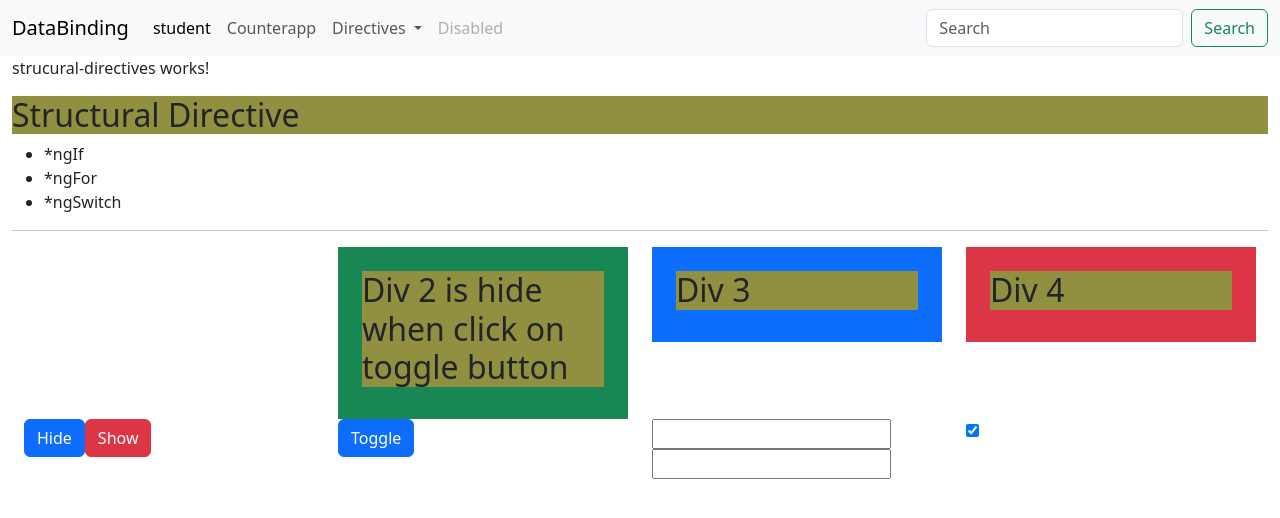
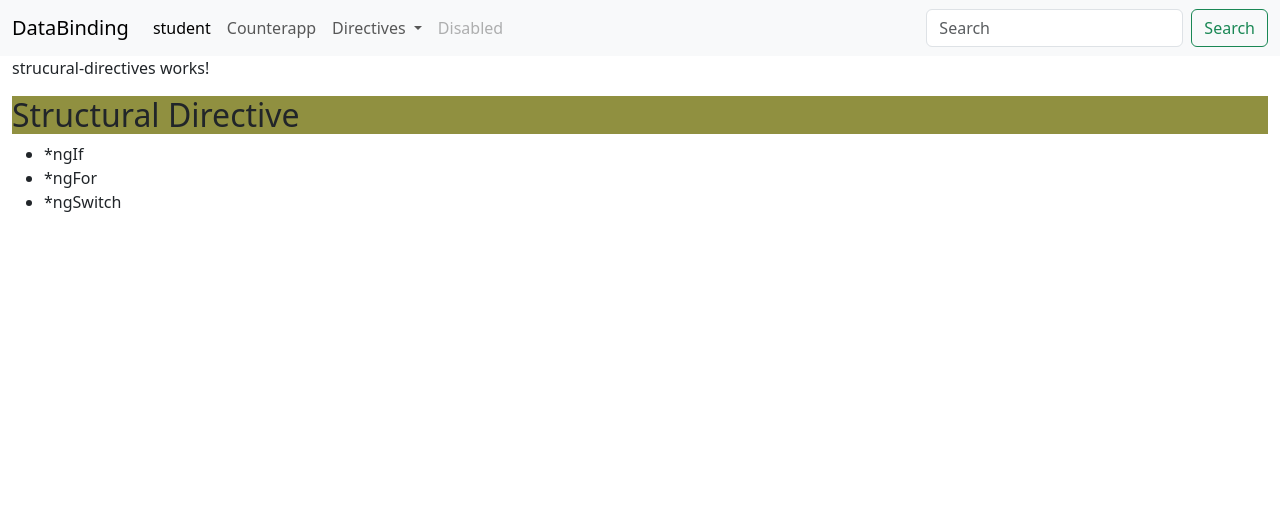
Before and after one commit to Rutujaranade22/angular-practice, an Angular app: page /directives in a window 1280 px wide. Shown: the top 518 px of the page. Built offline with nearby package versions, Linux system fonts and the light colour scheme.

Commit message:
ngif created

```diff
--- a/src/app/app.html
+++ b/src/app/app.html
@@ -17,7 +17,7 @@
             Directives
           </a>
           <ul class="dropdown-menu" aria-labelledby="navbarDropdown">
-            <li><a class="dropdown-item" routerLink="typescript">Typescript</a></li>
+            <li><a class="dropdown-item" routerLink="ngIF">ngIf</a></li>
             <li><a class="dropdown-item" routerLink="#">Another action</a></li>
             <li><hr class="dropdown-divider"></li>
             <li><a class="dropdown-item"routerLink="#">Something else here</a></li>
--- a/src/app/app.routes.ts
+++ b/src/app/app.routes.ts
@@ -4,6 +4,7 @@ import { DataBinding } from './data-binding/data-binding';
 import { StrucuralDirectives } from './strucural-directives/strucural-directives';
 import { Typescript } from './typescript/typescript';
 import { CounterApp } from './counter-app/counter-app';
+import { NgIf } from './ng-if/ng-if';
 
 export const routes: Routes = [
     {
@@ -25,5 +26,9 @@ export const routes: Routes = [
         path:"couterapp",
         component:CounterApp
 
+    },
+    {
+        path:"ngIF",
+        component:NgIf
     }
 ];
--- /dev/null
+++ b/src/app/ng-for/ng-for.html
@@ -0,0 +1 @@
+<p>ng-for works!</p>
--- /dev/null
+++ b/src/app/ng-if/ng-if.html
@@ -0,0 +1,6 @@
+<p>ng-if works!</p>
+<input type="text" [(ngModel)]="userName"  placeholder="Enter a name"class="form-control w-25 mb-3">
+
+<div *ngIf="userName">
+    <h3>Hello,{{userName}}</h3>
+</div>
--- /dev/null
+++ b/src/app/ng-if/ng-if.ts
@@ -0,0 +1,15 @@
+import { CommonModule } from '@angular/common';
+import { Component } from '@angular/core';
+import { FormsModule } from '@angular/forms';
+
+@Component({
+  selector: 'app-ng-if',
+  imports: [FormsModule,CommonModule],
+  standalone:true,
+  templateUrl: './ng-if.html',
+  styleUrl: './ng-if.css'
+})
+export class NgIf {
+  userName:string= '';
+
+}
--- a/src/app/strucural-directives/strucural-directives.html
+++ b/src/app/strucural-directives/strucural-directives.html
@@ -6,44 +6,3 @@
     <li>*ngFor</li>
     <li>*ngSwitch</li>
 </ul>
-<hr>
-<div class="container-fluid">
-    <div class="row">
-        <div class="col-3">
-            <div *ngIf="isDivVisible1" class="bg-info p-4">
-                <h2>Div 1</h2>
-            </div>
-        </div>
-        <div class="col-3">
-            <div *ngIf="toggleDiv2" class="bg-success p-4">
-                <h2>Div 2 is hide when click on toggle button</h2>
-            </div>
-        </div>
-        <div class="col-3">
-            <div *ngIf="num1 == num2" class="bg-primary p-4">
-                <h2>Div 3</h2>
-            </div>
-        </div>
-        <div class="col-3">
-            <div *ngIf="active" class="bg-danger p-4">
-                <h2>Div 4</h2>
-            </div>
-        </div>
-    </div>
-    <div class="row">
-        <div class="col-3">
-            <button type="button" class="btn btn-primary" (click)="hideDiv1()">Hide</button>
-            <button type="button" class="btn btn-danger" (click)="showDiv2()">Show</button>
-        </div>
-        <div class="col-3">
-            <button type="button" class="btn btn-primary" (click)="toggle()">Toggle</button>
-        </div>
-        <div class="col-3">
-            <input type="text" name="" id="" [(ngModel)]="num1">
-             <input type="text" name="" id="" [(ngModel)]="num2">
-        </div>
-        <div class="col-3">
-            <input type="checkbox" name="" id="" [(ngModel)]="active">
-        </div>
-    </div>
-</div>
--- a/src/app/strucural-directives/strucural-directives.ts
+++ b/src/app/strucural-directives/strucural-directives.ts
@@ -1,31 +1,12 @@
-import { CommonModule } from '@angular/common';
 import { Component } from '@angular/core';
-import { FormsModule } from '@angular/forms';
 
 @Component({
   selector: 'app-strucural-directives',
-  imports: [CommonModule,FormsModule],
+  imports: [],
   standalone: true,
 
   templateUrl: './strucural-directives.html',
   styleUrl: './strucural-directives.css'
 })
 export class StrucuralDirectives {
-  isDivVisible1: boolean = false;
-toggleDiv2: boolean = true;
-num1: string = "";
-num2: string = "";
-active: boolean = true;
-hideDiv1() {
-  this.isDivVisible1 = false;
 }
-showDiv2() {
-  this.isDivVisible1 = true;
-}
-toggle() {
-  this.toggleDiv2 = !this.toggleDiv2;
-}
-
-
-
-}
```
Also changed, not shown: src/app/ng-for/ng-for.ts (added, +11 -0 lines), src/app/ng-for/ng-for.css (added), src/app/ng-if/ng-if.css (added), 2 other files (tests, documents, lock files or other folders).
